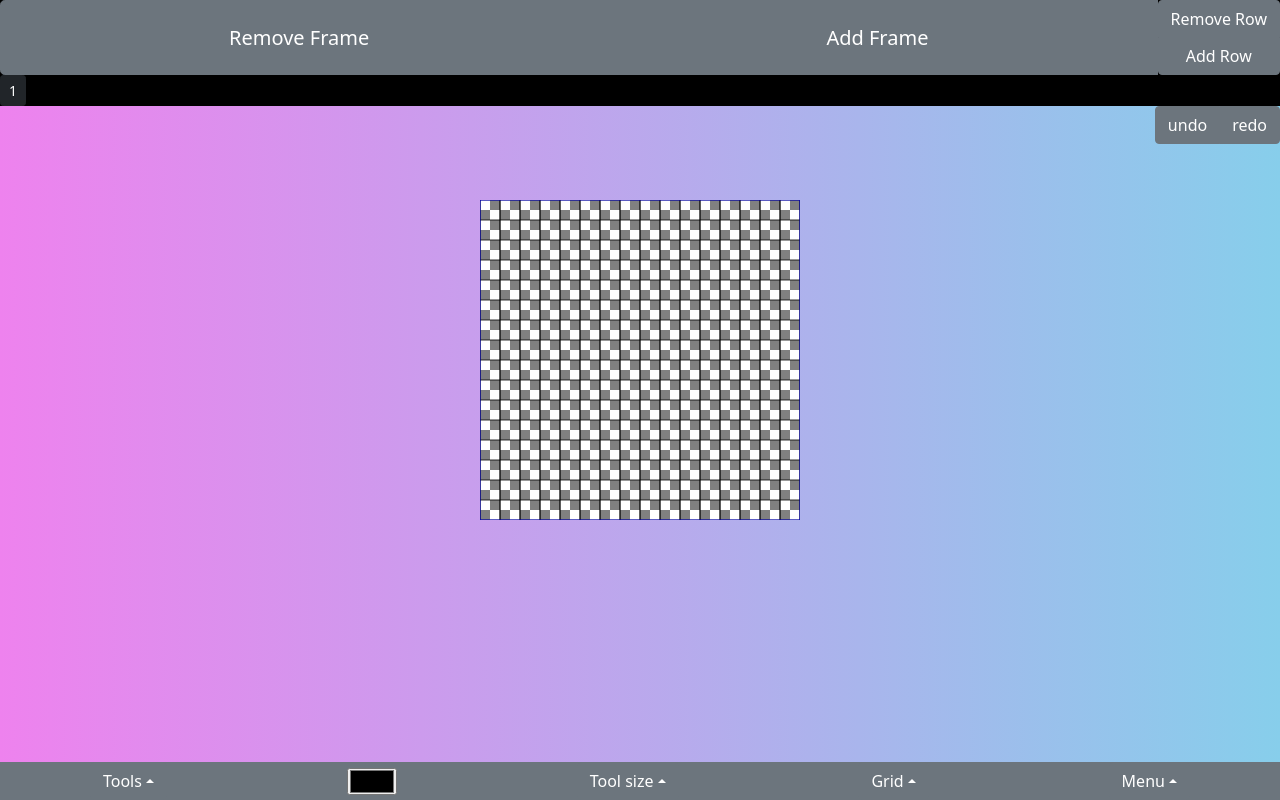
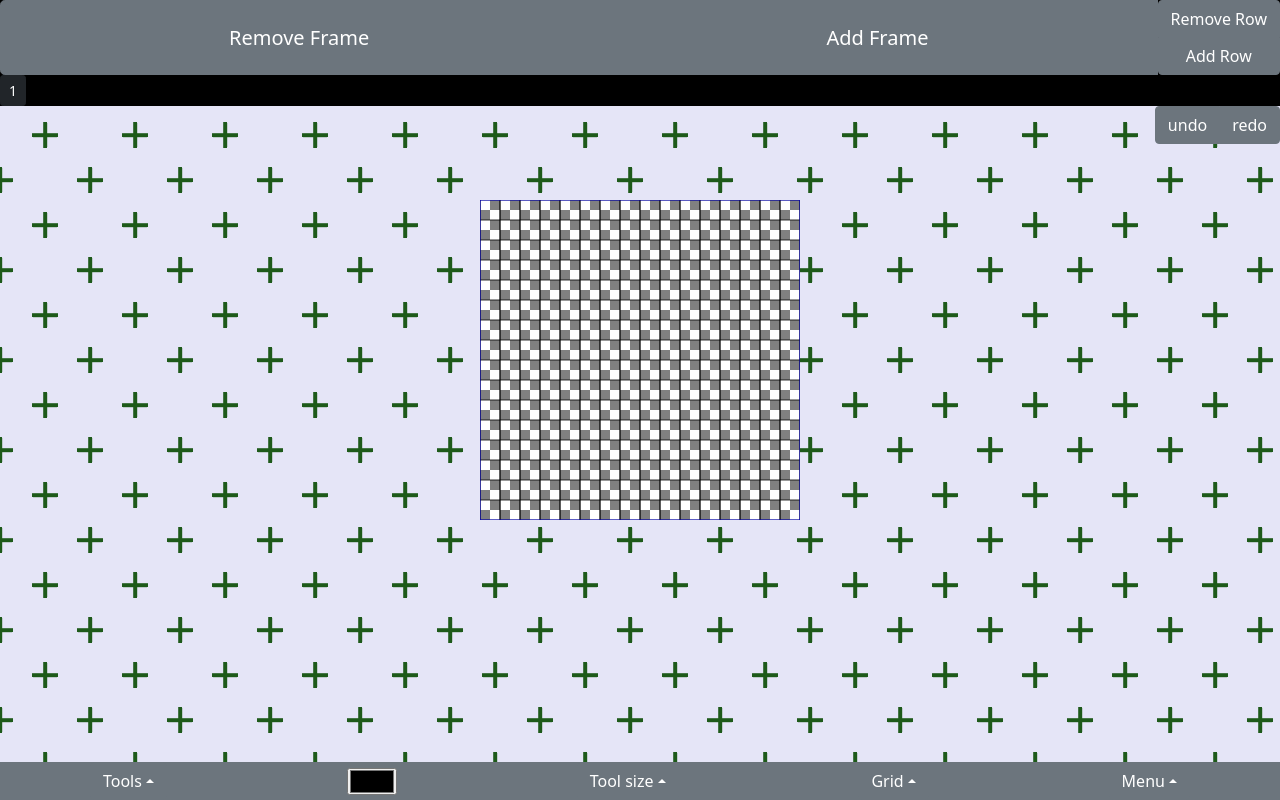
Before and after one commit to danema21/SpriteSheetStudioReactJS, a React (Create React App) app: page / in a window 1280 px wide. Built offline with nearby package versions, Linux system fonts and the light colour scheme.

Commit message:
pequeño cambio en el diseño, se cambia el fondo

```diff
--- a/src/components/assets/App.css
+++ b/src/components/assets/App.css
@@ -23,8 +23,10 @@
 /***********************************/
 
 body{
-  background-image: linear-gradient(to right, violet 0%, skyblue 100%);
-
+  background-color: #e5e5f7;
+  opacity: 1;
+  background: radial-gradient(circle, transparent 20%, #e5e5f7 20%, #e5e5f7 80%, transparent 80%, transparent), radial-gradient(circle, transparent 20%, #e5e5f7 20%, #e5e5f7 80%, transparent 80%, transparent) 45px 45px, linear-gradient(#1e5a1a 3.6px, transparent 3.6px) 0 -1.8px, linear-gradient(90deg, #1e5a1a 3.6px, #e5e5f7 3.6px) -1.8px 0;
+  background-size: 90px 90px, 90px 90px, 45px 45px, 45px 45px;
 }
 
 .App {
```
